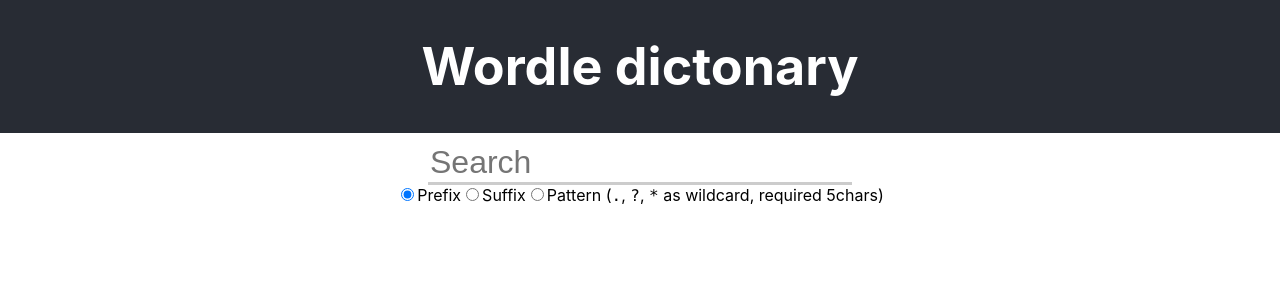
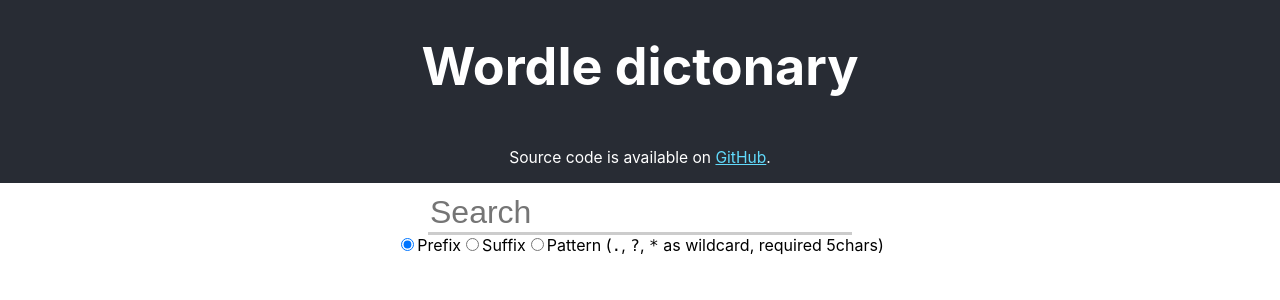
Before and after one commit to hinaloe/wordle-dic, a React (Vite) app: page / in a window 1280 px wide. Shown: the top 300 px of the page. Built offline with nearby package versions, Linux system fonts and the light colour scheme.

Commit message:
Add link

```diff
--- a/src/App.tsx
+++ b/src/App.tsx
@@ -12,6 +12,7 @@ function App() {
     <div className="App">
       <header className="App-header">
         <h1>Wordle dictonary</h1>
+        <p style={{fontSize: '0.6em'}}>Source code is available on <a href='https://vercel.com/hina/wordle-dic' className="App-link">GitHub</a>.</p>
       </header>
       <div>
         <form
```
Also changed, not shown: 1 other file (tests, documents, lock files or other folders).
